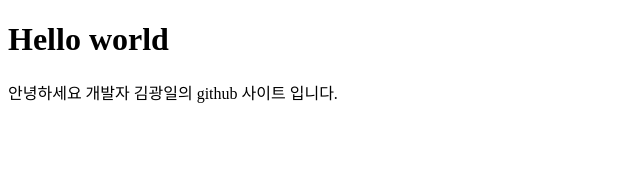
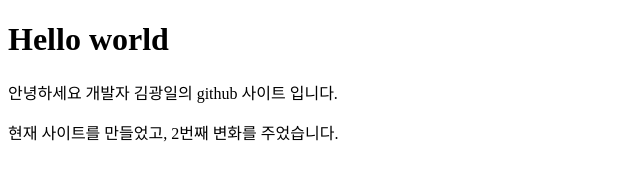
Before and after one commit to oksk6681/my-first-web-site, a plain HTML site: page index.html in a window 1280 px wide. Shown: the whole page, without its empty margins (0-640 px from the left). Drawn offline with Linux system fonts and the light colour scheme.

Commit message:
업데이트 변화 확인
웹페이지 연동 후 새로운 컨텐츠를 추가한 뒤
upload되는지 확인하기 위한 커밋

```diff
--- a/index.html
+++ b/index.html
@@ -10,6 +10,7 @@
     <h1>Hello world</h1>
 
     <p>안녕하세요 개발자 김광일의 github 사이트 입니다.</p>
+    <p>현재 사이트를 만들었고, 2번째 변화를 주었습니다.</p>
 </body>
 
 </html>
```
